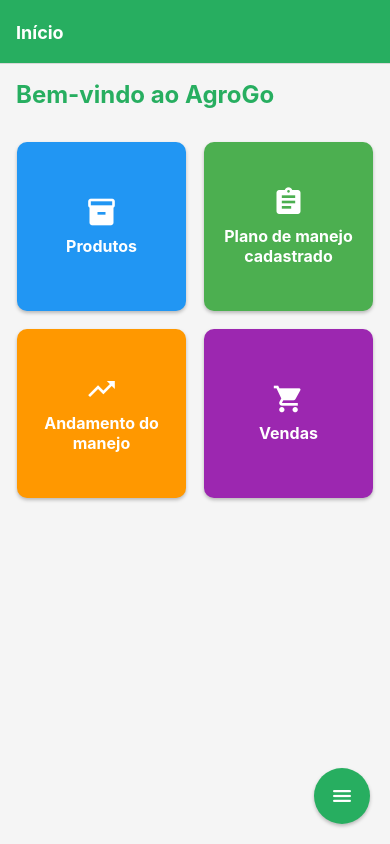
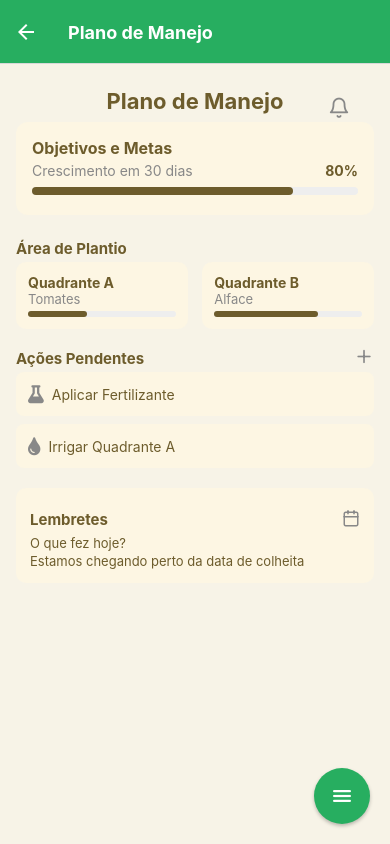
Before and after one commit to Muriloapv/inovaAgroIARoca, a React Native app: screen /ManagementDashboard in a window 390 px wide. Built offline with nearby package versions, Linux system fonts and the light colour scheme.

Commit message:
update go

```diff
--- a/src/components/ScreenMenu.tsx
+++ b/src/components/ScreenMenu.tsx
@@ -1,5 +1,5 @@
 import React, { useState } from 'react';
-import { View, StyleSheet, TouchableOpacity, Animated, ScrollView } from 'react-native';
+import { View, StyleSheet, TouchableOpacity, Animated, ScrollView, Text } from 'react-native';
 import { Ionicons } from '@expo/vector-icons';
 import { useNavigation } from '@react-navigation/native';
 import { StackNavigationProp } from '@react-navigation/stack';
@@ -22,6 +22,7 @@
   QuadrantDetail: undefined;
   ManagementPlans: undefined;
   DailySummary: undefined;
+  ManagementDashboard: undefined;
 };
 
 type NavigationProp = StackNavigationProp<RootStackParamList>;
@@ -49,6 +50,7 @@
   const menuItems = [
     { name: 'Início', icon: 'home' as const, screen: 'Home' as const },
     { name: 'Produtos', icon: 'leaf' as const, screen: 'ProductList' as const },
+    { name: 'Plano de Manejo', icon: 'clipboard' as const, screen: 'ManagementDashboard' as const },
     { name: 'Perfil', icon: 'person' as const, screen: 'Profile' as const },
     { name: 'Sugestão de Plantio', icon: 'leaf' as const, screen: 'PlantingSuggestion' as const },
     { name: 'Previsão de Demanda', icon: 'trending-up' as const, screen: 'DemandForecast' as const },
@@ -72,7 +74,7 @@
               <TouchableOpacity
                 key={item.name}
                 style={[
-                  styles.menuItem,
+                  styles.menuItemRow,
                   {
                     transform: [
                       {
@@ -86,7 +88,10 @@
                 ]}
                 onPress={() => navigateTo(item.screen)}
               >
-                <Ionicons name={item.icon} size={24} color="#fff" />
+                <Text style={styles.menuItemText}>{item.name}</Text>
+                <View style={styles.menuIconCircle}>
+                  <Ionicons name={item.icon} size={24} color="#fff" />
+                </View>
               </TouchableOpacity>
             ))}
           </ScrollView>
@@ -132,18 +137,28 @@
   scrollView: {
     maxHeight: 400,
   },
-  menuItem: {
+  menuItemRow: {
+    flexDirection: 'row',
+    alignItems: 'center',
+    marginBottom: 8,
+  },
+  menuIconCircle: {
     backgroundColor: '#27ae60',
     width: 48,
     height: 48,
     borderRadius: 24,
     justifyContent: 'center',
     alignItems: 'center',
-    marginBottom: 8,
     elevation: 5,
     shadowColor: '#000',
     shadowOffset: { width: 0, height: 2 },
     shadowOpacity: 0.25,
     shadowRadius: 3.84,
   },
+  menuItemText: {
+    color: '#222',
+    fontSize: 16,
+    marginRight: 16,
+    fontWeight: '500',
+  },
 });
--- a/src/navigation/AppNavigator.tsx
+++ b/src/navigation/AppNavigator.tsx
@@ -19,6 +19,7 @@
 import { ManagementProgress } from '../screens/ManagementProgress';
 import { SalesList } from '../screens/SalesList';
 import { ScreenWithMenu } from '../components/ScreenWithMenu';
+import { ManagementDashboard } from '../screens/ManagementDashboard';
 
 export type RootStackParamList = {
   Home: undefined;
@@ -38,6 +39,7 @@
   QuadrantDetail: undefined;
   ManagementPlans: undefined;
   DailySummary: undefined;
+  ManagementDashboard: undefined;
 };
 
 const Stack = createStackNavigator<RootStackParamList>();
@@ -141,6 +143,11 @@
           component={ScreenWithMenu(DailySummary)}
           options={{ title: 'Resumo Diário' }}
         />
+        <Stack.Screen
+          name="ManagementDashboard"
+          component={ScreenWithMenu(ManagementDashboard)}
+          options={{ title: 'Plano de Manejo' }}
+        />
       </Stack.Navigator>
     </NavigationContainer>
   );
--- a/src/screens/Home.tsx
+++ b/src/screens/Home.tsx
@@ -1,64 +1,65 @@
 import React from 'react';
 import { View, Text, StyleSheet, TouchableOpacity, ScrollView } from 'react-native';
-import { useNavigation } from '@react-navigation/native';
-import { MaterialIcons } from '@expo/vector-icons';
+import { useNavigation, useRoute } from '@react-navigation/native';
+import { Ionicons } from '@expo/vector-icons';
 import { StackNavigationProp } from '@react-navigation/stack';
 
-type RootStackParamList = {
-  ProductList: undefined;
-  ManagementPlan: undefined;
-  ManagementProgress: undefined;
-  SalesList: undefined;
-};
+// Itens do menu de hambúrguer
+const menuItems = [
+  { name: 'Início', icon: 'home', screen: 'Home', color: '#27ae60' },
+  { name: 'Produtos', icon: 'leaf', screen: 'ProductList', color: '#2196F3' },
+  { name: 'Plano de Manejo', icon: 'clipboard', screen: 'ManagementDashboard', color: '#4CAF50' },
+  { name: 'Perfil', icon: 'person', screen: 'Profile', color: '#9C27B0' },
+  { name: 'Sugestão de Plantio', icon: 'leaf', screen: 'PlantingSuggestion', color: '#8D6E63' },
+  { name: 'Previsão de Demanda', icon: 'trending-up', screen: 'DemandForecast', color: '#FF9800' },
+  { name: 'Caderno de Campo', icon: 'book', screen: 'FarmNotebook', color: '#795548' },
+  { name: 'Emissão de Nota', icon: 'document-text', screen: 'InvoiceEmission', color: '#607D8B' },
+  { name: 'AgroZap Chat', icon: 'chatbubbles', screen: 'AgroZapChat', color: '#00BCD4' },
+  { name: 'Custo de Gestão', icon: 'calculator', screen: 'ManagementCost', color: '#388E3C' },
+  { name: 'Movimento de Produtos', icon: 'swap-horizontal', screen: 'ProductMovement', color: '#FFA726' },
+  { name: 'Detalhe do Quadrante', icon: 'grid', screen: 'QuadrantDetail', color: '#F44336' },
+  { name: 'Planos de Gestão', icon: 'clipboard', screen: 'ManagementPlans', color: '#607D8B' },
+  { name: 'Resumo Diário', icon: 'calendar', screen: 'DailySummary', color: '#009688' },
+  { name: 'Cadastro de Produtos', icon: 'add-circle', screen: 'ProductRegistration', color: '#AB47BC' },
+];
 
+type RootStackParamList = { [key: string]: undefined };
 type HomeScreenNavigationProp = StackNavigationProp<RootStackParamList>;
 
 export const Home = () => {
   const navigation = useNavigation<HomeScreenNavigationProp>();
-
-  const squares = [
-    {
-      title: 'Produtos',
-      icon: 'inventory' as const,
-      screen: 'ProductList' as const,
-      color: '#2196F3',
-    },
-    {
-      title: 'Plano de manejo cadastrado',
-      icon: 'assignment' as const,
-      screen: 'ManagementPlan' as const,
-      color: '#4CAF50',
-    },
-    {
-      title: 'Andamento do manejo',
-      icon: 'trending-up' as const,
-      screen: 'ManagementProgress' as const,
-      color: '#FF9800',
-    },
-    {
-      title: 'Vendas',
-      icon: 'shopping-cart' as const,
-      screen: 'SalesList' as const,
-      color: '#9C27B0',
-    },
-  ];
+  const route = useRoute();
 
   return (
-    <ScrollView style={styles.container}>
-      <Text style={styles.title}>Bem-vindo ao AgroGo</Text>
+    <View style={{ flex: 1 }}>
+      <ScrollView style={styles.container} contentContainerStyle={{ paddingBottom: 32 }}>
+        <TouchableOpacity style={styles.iaContainer} onPress={() => navigation.navigate('Home')}>
+          <Ionicons name="rocket" size={36} color="#27ae60" style={{ marginRight: 8 }} />
+          <Text style={styles.iaText}>IA da Roça</Text>
+        </TouchableOpacity>
+        <View style={styles.gridWrapper}>
           <View style={styles.grid}>
-        {squares.map((square, index) => (
+            {menuItems.map((item, index) => {
+              const isSelected = route.name === item.screen;
+              return (
                 <TouchableOpacity
-            key={index}
-            style={[styles.square, { backgroundColor: square.color }]}
-            onPress={() => navigation.navigate(square.screen)}
+                  key={item.name}
+                  style={[styles.square, { backgroundColor: item.color }]}
+                  onPress={() => navigation.navigate(item.screen as any)}
                 >
-            <MaterialIcons name={square.icon} size={32} color="#fff" />
-            <Text style={styles.squareTitle}>{square.title}</Text>
+                  <Ionicons
+                    name={item.icon as any}
+                    size={32}
+                    color={isSelected ? '#fff' : 'rgba(255,255,255,0.7)'}
+                  />
+                  <Text style={styles.squareTitle}>{item.name}</Text>
                 </TouchableOpacity>
-        ))}
+              );
+            })}
+          </View>
         </View>
       </ScrollView>
+    </View>
   );
 };
 
@@ -67,22 +68,33 @@
     flex: 1,
     backgroundColor: '#f5f5f5',
   },
-  title: {
+  iaContainer: {
+    flexDirection: 'row',
+    alignItems: 'center',
+    justifyContent: 'center',
+    marginTop: 24,
+    marginBottom: 16,
+  },
+  iaText: {
     fontSize: 24,
     fontWeight: 'bold',
     color: '#27ae60',
-    margin: 16,
+    letterSpacing: 1,
+  },
+  gridWrapper: {
+    flex: 1,
   },
   grid: {
     flexDirection: 'row',
     flexWrap: 'wrap',
+    justifyContent: 'center',
     padding: 8,
   },
   square: {
-    width: '45%',
+    width: '42%',
     aspectRatio: 1,
-    margin: '2.5%',
-    borderRadius: 10,
+    margin: '4%',
+    borderRadius: 12,
     padding: 16,
     justifyContent: 'center',
     alignItems: 'center',
@@ -94,7 +106,7 @@
   },
   squareTitle: {
     color: '#fff',
-    fontSize: 16,
+    fontSize: 15,
     fontWeight: 'bold',
     textAlign: 'center',
     marginTop: 8,
--- /dev/null
+++ b/src/screens/ManagementDashboard.tsx
@@ -0,0 +1,193 @@
+import React from 'react';
+import { View, Text, StyleSheet, ScrollView, TouchableOpacity } from 'react-native';
+import { MaterialIcons, FontAwesome5, Feather } from '@expo/vector-icons';
+
+export const ManagementDashboard = () => {
+  return (
+    <ScrollView style={styles.container}>
+      <Text style={styles.header}>Plano de Manejo</Text>
+      <TouchableOpacity style={styles.bellBtn}>
+        <Feather name="bell" size={22} color="#888" />
+      </TouchableOpacity>
+
+      <View style={styles.card}>
+        <Text style={styles.cardTitle}>Objetivos e Metas</Text>
+        <View style={styles.rowBetween}>
+          <Text style={styles.cardSubtitle}>Crescimento em 30 dias</Text>
+          <Text style={styles.percent}>80%</Text>
+        </View>
+        <View style={styles.progressBarBg}>
+          <View style={[styles.progressBarFill, { width: '80%' }]} />
+        </View>
+      </View>
+
+      <Text style={styles.sectionTitle}>Área de Plantio</Text>
+      <View style={styles.quadrantsRow}>
+        <View style={styles.quadrantCard}>
+          <Text style={styles.quadrantTitle}>Quadrante A</Text>
+          <Text style={styles.quadrantSubtitle}>Tomates</Text>
+          <View style={styles.progressBarBgSmall}>
+            <View style={[styles.progressBarFillSmall, { width: '40%' }]} />
+          </View>
+        </View>
+        <View style={styles.quadrantCard}>
+          <Text style={styles.quadrantTitle}>Quadrante B</Text>
+          <Text style={styles.quadrantSubtitle}>Alface</Text>
+          <View style={styles.progressBarBgSmall}>
+            <View style={[styles.progressBarFillSmall, { width: '70%' }]} />
+          </View>
+        </View>
+      </View>
+
+      <View style={styles.rowBetween}>
+        <Text style={styles.sectionTitle}>Ações Pendentes</Text>
+        <TouchableOpacity>
+          <Feather name="plus" size={20} color="#888" />
+        </TouchableOpacity>
+      </View>
+      <View style={styles.actionCard}>
+        <FontAwesome5 name="flask" size={18} color="#888" style={{ marginRight: 8 }} />
+        <Text style={styles.actionText}>Aplicar Fertilizante</Text>
+      </View>
+      <View style={styles.actionCard}>
+        <FontAwesome5 name="tint" size={18} color="#888" style={{ marginRight: 8 }} />
+        <Text style={styles.actionText}>Irrigar Quadrante A</Text>
+      </View>
+
+      <View style={styles.reminderCard}>
+        <View style={styles.rowBetween}>
+          <Text style={styles.sectionTitle}>Lembretes</Text>
+          <Feather name="calendar" size={18} color="#888" />
+        </View>
+        <Text style={styles.reminderText}>O que fez hoje?</Text>
+        <Text style={styles.reminderText}>Estamos chegando perto da data de colheita</Text>
+      </View>
+    </ScrollView>
+  );
+};
+
+const styles = StyleSheet.create({
+  container: {
+    flex: 1,
+    backgroundColor: '#f7f3e7',
+    padding: 16,
+  },
+  header: {
+    fontSize: 22,
+    fontWeight: 'bold',
+    color: '#6d5c2c',
+    alignSelf: 'center',
+    marginTop: 8,
+    marginBottom: 8,
+  },
+  bellBtn: {
+    position: 'absolute',
+    right: 24,
+    top: 16,
+    zIndex: 10,
+  },
+  card: {
+    backgroundColor: '#fdf6e3',
+    borderRadius: 12,
+    padding: 16,
+    marginBottom: 16,
+    elevation: 2,
+  },
+  cardTitle: {
+    fontWeight: 'bold',
+    fontSize: 16,
+    marginBottom: 4,
+    color: '#6d5c2c',
+  },
+  cardSubtitle: {
+    color: '#888',
+    fontSize: 14,
+  },
+  percent: {
+    color: '#6d5c2c',
+    fontWeight: 'bold',
+  },
+  progressBarBg: {
+    height: 8,
+    backgroundColor: '#eee',
+    borderRadius: 4,
+    marginTop: 8,
+    marginBottom: 4,
+    width: '100%',
+  },
+  progressBarFill: {
+    height: 8,
+    backgroundColor: '#6d5c2c',
+    borderRadius: 4,
+  },
+  sectionTitle: {
+    fontWeight: 'bold',
+    fontSize: 15,
+    color: '#6d5c2c',
+    marginTop: 8,
+    marginBottom: 4,
+  },
+  quadrantsRow: {
+    flexDirection: 'row',
+    justifyContent: 'space-between',
+    marginBottom: 12,
+  },
+  quadrantCard: {
+    backgroundColor: '#fdf6e3',
+    borderRadius: 10,
+    padding: 12,
+    width: '48%',
+    elevation: 1,
+  },
+  quadrantTitle: {
+    fontWeight: 'bold',
+    color: '#6d5c2c',
+    fontSize: 14,
+  },
+  quadrantSubtitle: {
+    color: '#888',
+    fontSize: 13,
+    marginBottom: 4,
+  },
+  progressBarBgSmall: {
+    height: 6,
+    backgroundColor: '#eee',
+    borderRadius: 3,
+    width: '100%',
+  },
+  progressBarFillSmall: {
+    height: 6,
+    backgroundColor: '#6d5c2c',
+    borderRadius: 3,
+  },
+  rowBetween: {
+    flexDirection: 'row',
+    justifyContent: 'space-between',
+    alignItems: 'center',
+  },
+  actionCard: {
+    backgroundColor: '#fdf6e3',
+    borderRadius: 8,
+    padding: 12,
+    flexDirection: 'row',
+    alignItems: 'center',
+    marginBottom: 8,
+    elevation: 1,
+  },
+  actionText: {
+    color: '#6d5c2c',
+    fontSize: 14,
+  },
+  reminderCard: {
+    backgroundColor: '#fdf6e3',
+    borderRadius: 10,
+    padding: 14,
+    marginTop: 12,
+    elevation: 1,
+  },
+  reminderText: {
+    color: '#6d5c2c',
+    fontSize: 13,
+    marginTop: 2,
+  },
+});
```
Lines whose indentation alone changed are shown as unchanged.
